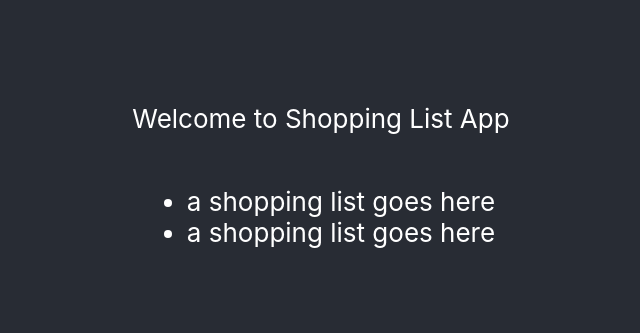
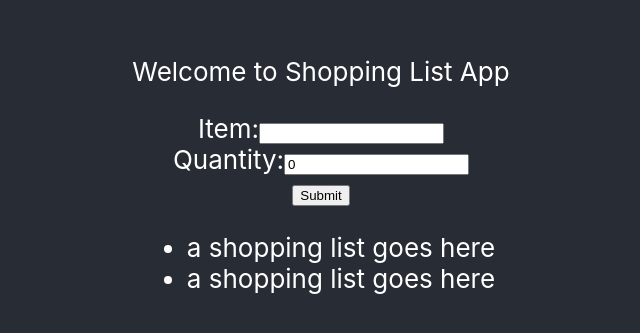
Before and after one commit to ArataKagan/Realtime-Shopping-List, a React (Create React App) app in the folder client/: page / in a window 1280 px wide. Shown: the part 225-558 px from the top of the page, without its empty margins (319-959 px from the left). Built offline with nearby package versions, Linux system fonts and the light colour scheme.

Commit message:
Add item and quantity input with state hook

```diff
--- a/client/src/App.js
+++ b/client/src/App.js
@@ -1,12 +1,47 @@
-import React from 'react';
+import React, { useState } from 'react';
 import ShoppingList from './components/ShoppingList';
 import './App.css';
 
 function App() {
+  const [item, setItem] = useState("");
+  const [quantity, setQuantity] = useState(0);
+
+  const printValues = e => {
+    e.preventDefault();
+    console.log(item, quantity);
+    setItem("");
+    setQuantity(0);
+  }
+
   return (
     <div className='App'>
       <header className='App-header'>
         <p>Welcome to Shopping List App</p>
+
+        <form onSubmit={printValues}>
+          <label>
+            Item:
+            <input
+              value={item}
+              onChange={event => setItem(event.target.value)}
+              name="item"
+              type="text"
+            />
+          </label>
+          <br />
+          <label>
+            Quantity:
+            <input
+              value={quantity}
+              onChange={event => setQuantity(event.target.value)}
+              name="quantity"
+              type="text"
+            />
+          </label>
+          <br />
+          <button>Submit</button>
+        </form>
+
         <ul>
           <ShoppingList />
           <ShoppingList />
--- a/client/src/components/ShoppingList.jsx
+++ b/client/src/components/ShoppingList.jsx
@@ -1,9 +1,7 @@
-import React, { Component } from 'react';
+import React from 'react';
 
-class ShoppingList extends Component {
-  render() {
-    return <li>a shopping list goes here</li>;
-  }
+function ShoppingList() {
+  return <li>a shopping list goes here</li>;
 }
 
 export default ShoppingList;
```
